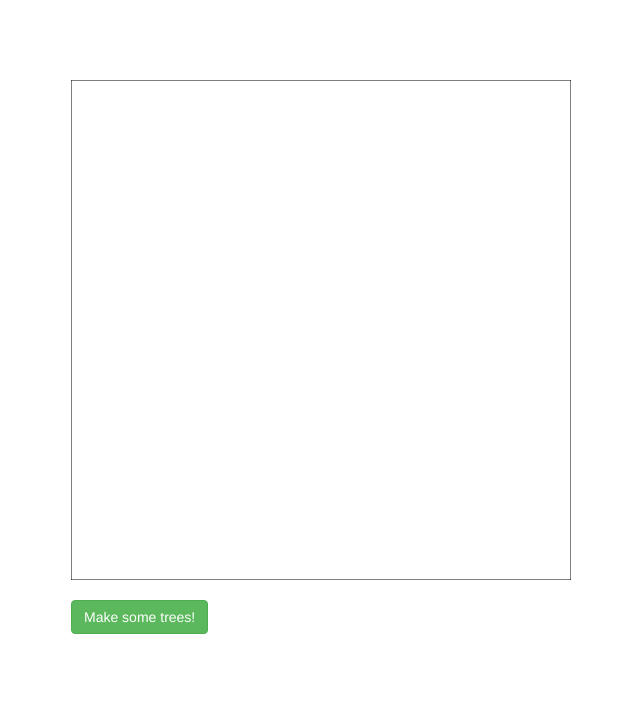
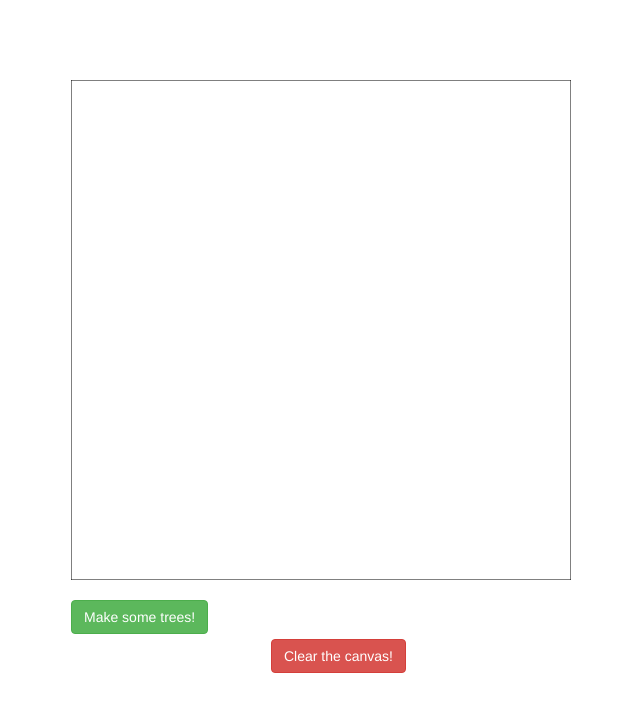
Before and after one commit to Mannette/canvas-fractals, a website: page index.html in a window 1280 px wide. Shown: the whole page, without its empty margins (377-1017 px from the left). Drawn offline with nearby package versions, Linux system fonts and the light colour scheme.

Commit message:
created button for clearing canvas

```diff
--- a/index.html
+++ b/index.html
@@ -18,6 +18,10 @@
 
         <button id="trees" class="trees btn btn-success">Make some trees!</button>
 
+        <div class="clearButton">
+          <button id="clear" class="clear btn btn-danger">Clear the canvas!</button>
+        </div>
+
       </div>
 
     </div>
@@ -26,6 +30,7 @@
 
   <script type="text/javascript" src="https://code.jquery.com/jquery-2.1.4.min.js"></script>
 
+  <script type="text/javascript" src="js/misc.js"></script>
   <script type="text/javascript" src="js/treeFractal.js"></script>
   <script type="text/javascript" src="js/dom.js"></script>
 
--- a/main.css
+++ b/main.css
@@ -10,3 +10,9 @@
   top: 600px;
   left: 35%;
 }
+
+.clearButton {
+  position: relative;
+  left: 200px;
+  top: 5px;
+}
```
